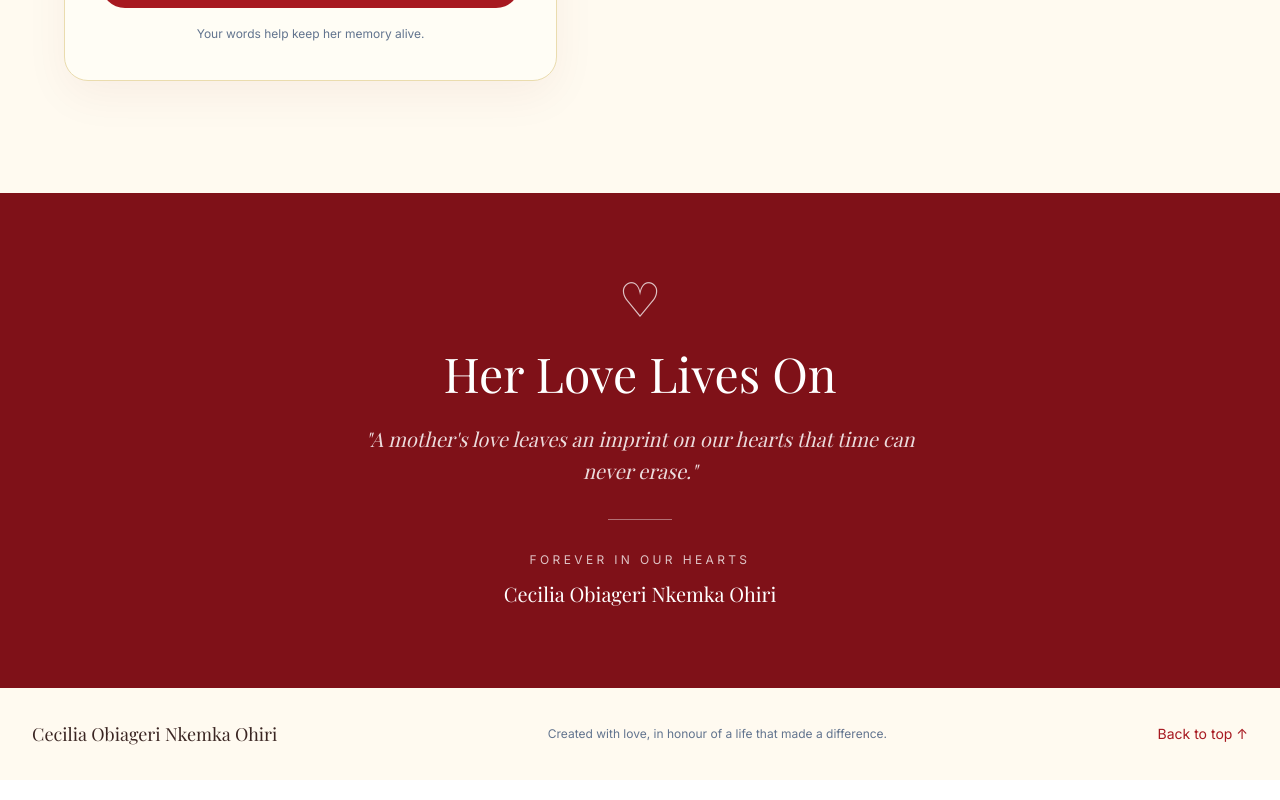
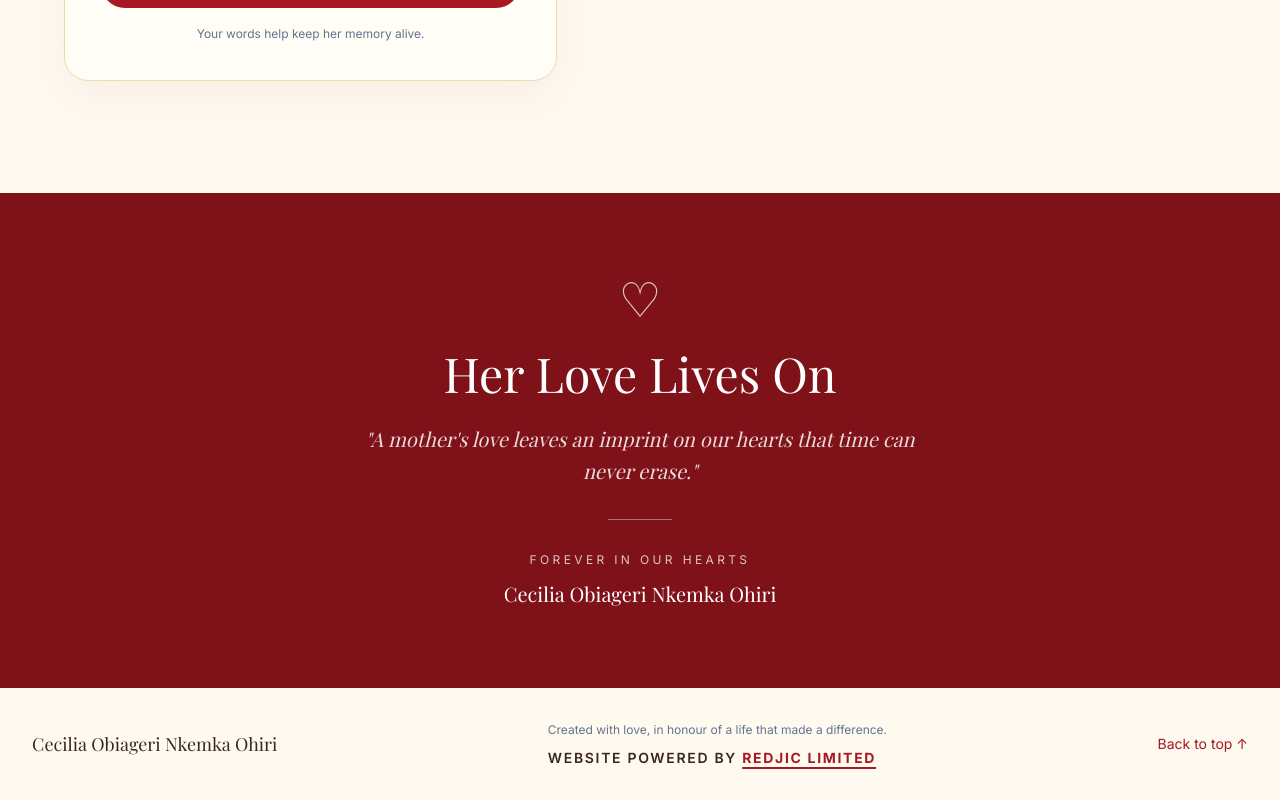
Before and after one commit to vinnoangel/cecilia-ohiri-memorial, a React (Vite) app: page / in a window 1280 px wide. Shown: the part 5900-6700 px from the top of the page. Built offline with nearby package versions, Linux system fonts and the light colour scheme; no server answers; the database is empty; a web font is replaced by a local one.

Commit message:
updated the footer

```diff
--- a/src/components/MemorialFooter.jsx
+++ b/src/components/MemorialFooter.jsx
@@ -6,9 +6,20 @@ export default function MemorialFooter({memorial}) {
             {memorial.name}
           </p>
 
-          <p className="text-xs leading-5 text-slate-500">
-            Created with love, in honour of a life that made a difference.
-          </p>
+          <div className="text-center text-xs leading-5 text-slate-500 sm:text-left">
+            <p>Created with love, in honour of a life that made a difference.</p>
+            <p className="mt-2 text-sm font-semibold uppercase tracking-[0.12em] text-[#3a2522]">
+              Website powered by{" "}
+              <a
+                href="https://redjic.com/"
+                target="_blank"
+                rel="noreferrer"
+                className="font-bold text-[#a71920] underline decoration-2 underline-offset-4 transition hover:text-[#7f1118]"
+              >
+                Redjic Limited
+              </a>
+            </p>
+          </div>
 
           <a
             href="#home"
```
